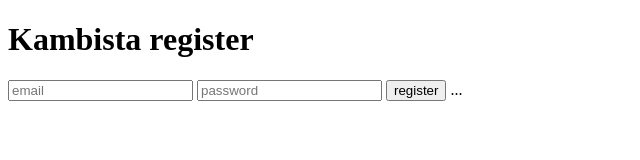
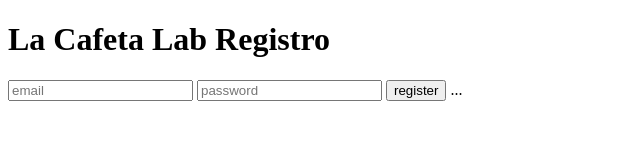
Before and after one commit to djego/recruiting-qa-challenge, a website: page front/public/index.html in a window 1280 px wide. Shown: the whole page, without its empty margins (0-640 px from the left). Drawn offline with nearby package versions, Linux system fonts and the light colour scheme; files whose address does not match are found by name.

Commit message:
change readme and challenge code

```diff
--- a/front/public/index.html
+++ b/front/public/index.html
@@ -4,10 +4,10 @@
     <meta charset="UTF-8">
     <meta name="viewport" content="width=device-width, initial-scale=1.0">
     <meta http-equiv="X-UA-Compatible" content="ie=edge">
-    <title>Kambista</title>
+    <title>La Cafeta Lab</title>
 </head>
 <body>
-    <h1>Kambista register</h1>
+    <h1>La Cafeta Lab  Registro</h1>
     <input id="email" type="text" placeholder="email"/>
     <input id="password" type="password" placeholder="password"/>
     <button id="register">register</button>
```
Also changed, not shown: README.md.
